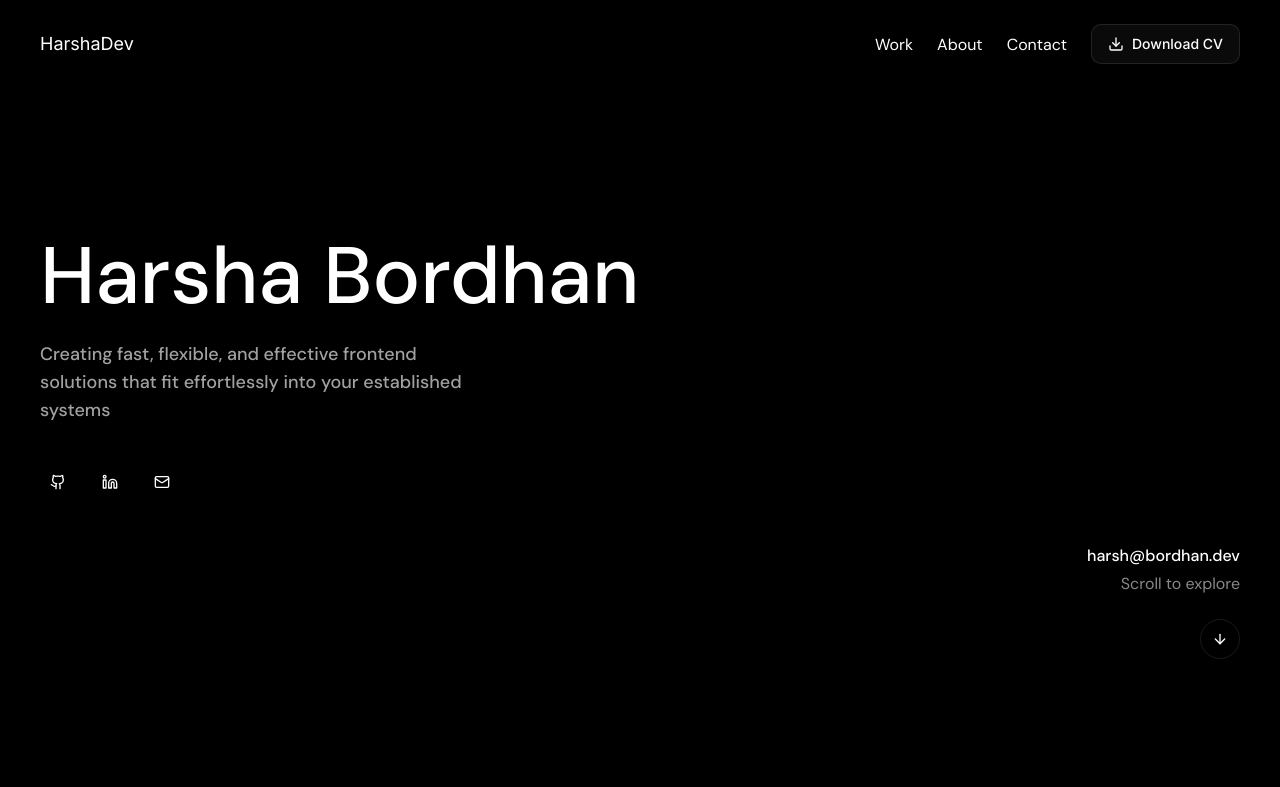
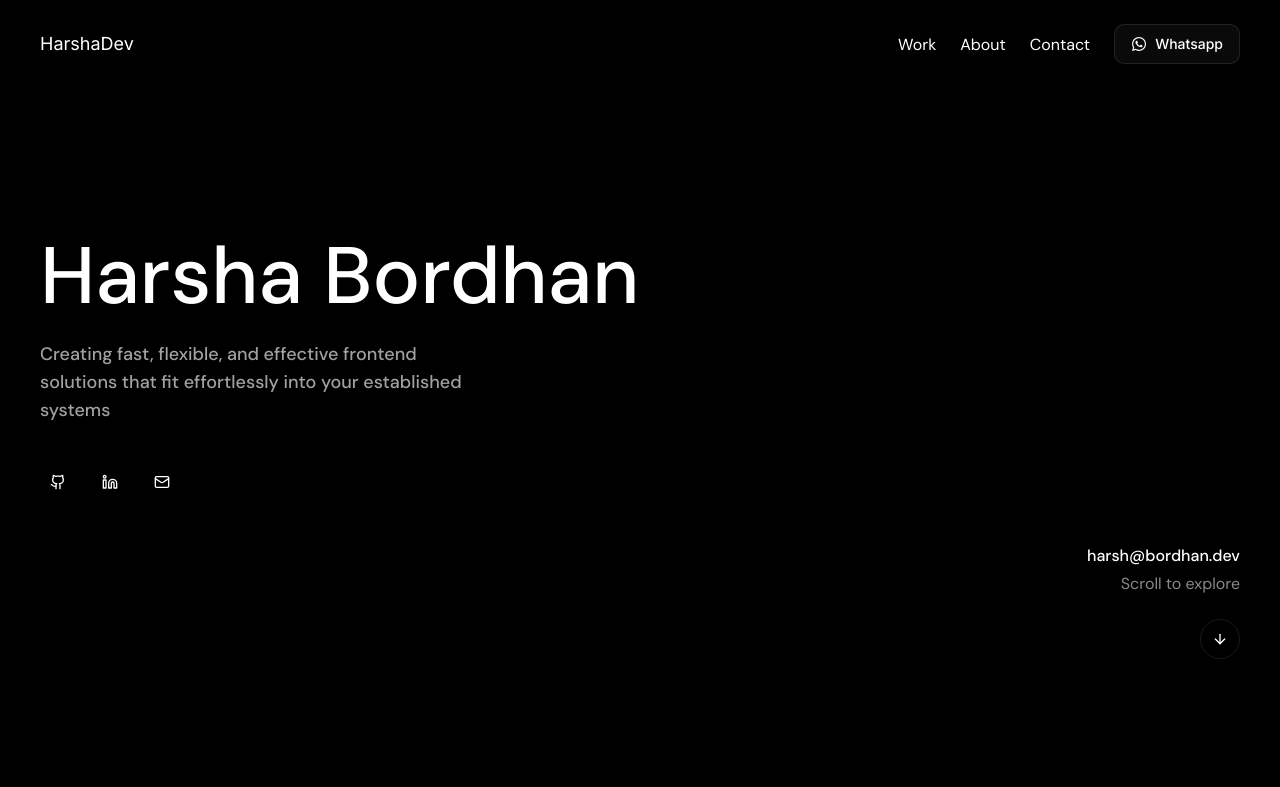
Before and after one commit to HarshaBordhan/harshabordhan, a Next.js app: page / in a window 1280 px wide. Shown: the top 787 px of the page. Built offline with nearby package versions, Linux system fonts and the light colour scheme.

Commit message:
feat: added whatsapp button

```diff
--- a/src/components/Navbar.tsx
+++ b/src/components/Navbar.tsx
@@ -4,7 +4,10 @@ import Container from "@/components/container/Container";
 import { FramerButton } from "@/components/FramerButton";
 import { useEffect, useState } from "react";
 import { Button } from "./reusable/button";
-import { Download } from "lucide-react";
+import { FaWhatsapp } from "react-icons/fa";
+import { IconContext } from "react-icons";
+import Link from "next/link";
+// import { Download } from "lucide-react";
 
 export default function Navbar() {
   const [isScrolled, setIsScrolled] = useState(false);
@@ -63,14 +66,28 @@ export default function Navbar() {
                   </FramerButton>
                 </div>
               ))}
-              <Button
+
+              {/* <Button
                 variant="outline"
                 size="lg"
                 className="self-start gap-2 cursor-pointer"
               >
                 <Download size={5} />
                 Download CV
-              </Button>
+              </Button> */}
+
+              <Link href="https://wa.me/01925140167" target="_blank">
+                <Button
+                  variant="outline"
+                  size="lg"
+                  className="self-start gap-2 cursor-pointer"
+                >
+                  <IconContext.Provider value={{ size: "20px" }}>
+                    <FaWhatsapp />
+                  </IconContext.Provider>
+                  Whatsapp
+                </Button>
+              </Link>
             </div>
           </div>
         </div>
```
